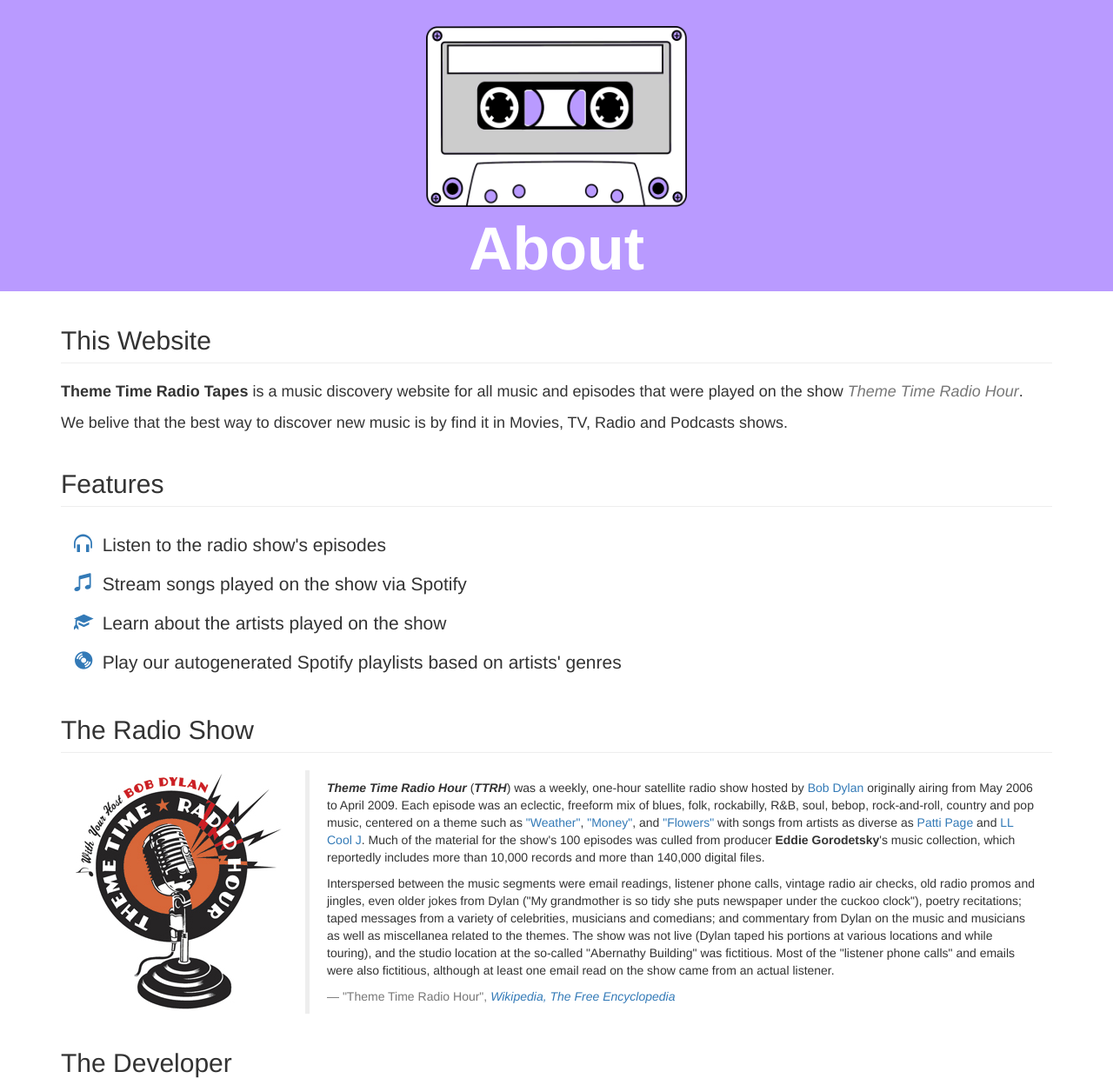
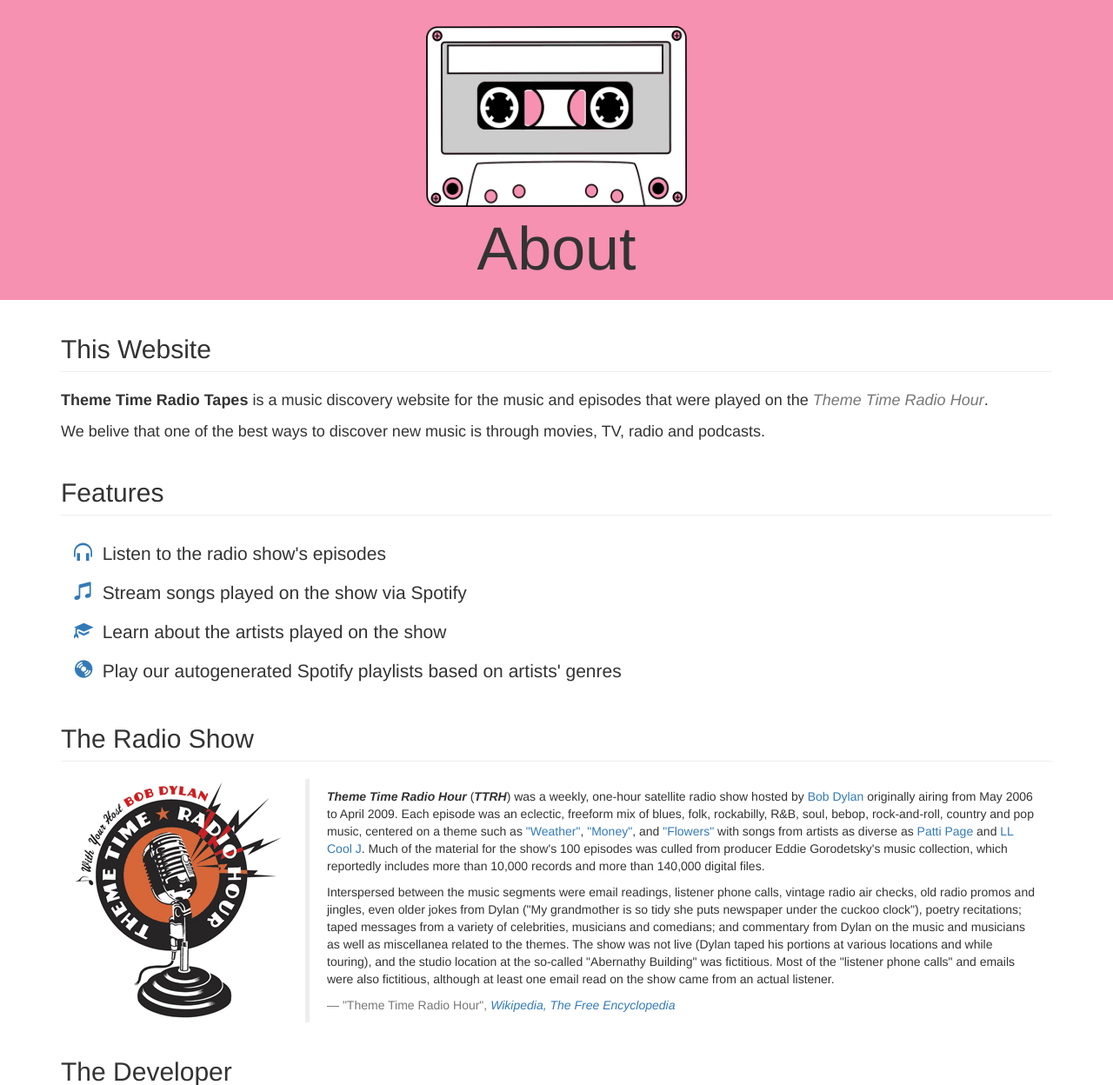
Before and after one commit to roeyherzel/theme-time-radio, a Flask app: page /about in a window 1280 px wide. Shown: the part 51-1299 px from the top of the page at 87% size. Run offline with Flask 2, Linux system fonts and the light colour scheme; some libraries are stand-ins or nearby versions.

Commit message:
fix Alizah's about review ; fix requirements file

```diff
--- a/archive/static/css/about.css
+++ b/archive/static/css/about.css
@@ -5,14 +5,14 @@
 }
 
 #heading.jumbotron {
-  background-color: #B99AFF;
+  background-color: #F691B2;
 }
 #heading img {
   width: 300px;
 }
 #heading h1 {
-  color: white;
-  font-weight: bold;
+  color: #333;
+  margin-bottom: 20px;
 }
 
 #content.container {
--- a/archive/templates/about.html.jinja
+++ b/archive/templates/about.html.jinja
@@ -12,8 +12,8 @@
   <div class="container" id="content">
     <h2 class="page-header">This Website</h2>
     <div class="this-website">
-      <p><b>Theme Time Radio Tapes</b> is a music discovery website for all music and episodes that were played on the show <i class="text-muted">Theme Time Radio Hour</i>.</p>
-      <p>We belive that the best way to discover new music is by find it in Movies, TV, Radio and Podcasts shows.</p>
+      <p><b>Theme Time Radio Tapes</b> is a music discovery website for the music and episodes that were played on the <i class="text-muted">Theme Time Radio Hour</i>.</p>
+      <p>We belive that one of the best ways to discover new music is through movies, TV, radio and podcasts.</p>
     </div>
 
 
@@ -42,10 +42,10 @@
       </div>
       <div class="media-body">
         <blockquote>
-          <p><i><b>Theme Time Radio Hour</b></i> (<i><b>TTRH</b></i>) was a weekly, one-hour satellite radio show hosted by <a href="/artists/Bob Dylan">Bob Dylan</a> originally airing from May 2006 to April 2009. Each episode was an eclectic, freeform mix of blues, folk, rockabilly, R&amp;B, soul, bebop, rock-and-roll, country and pop music, centered on a theme such as <a href="/episodes/1">"Weather"</a>, <a href="/episodes/76">"Money"</a>, and <a href="/episodes/11">"Flowers"</a> with songs from artists as diverse as <a href="/artists/Patti Page" title="Patti Page">Patti Page</a> and <a href="/artists/LL Cool J" title="LL Cool J">LL Cool J</a>. Much of the material for the show's 100 episodes was culled from producer <b>Eddie Gorodetsky</b>'s music collection, which reportedly includes more than 10,000 records and more than 140,000 digital files.</p>
+          <p><i><b>Theme Time Radio Hour</b></i> (<i><b>TTRH</b></i>) was a weekly, one-hour satellite radio show hosted by <a href="/artists/Bob Dylan">Bob Dylan</a> originally airing from May 2006 to April 2009. Each episode was an eclectic, freeform mix of blues, folk, rockabilly, R&amp;B, soul, bebop, rock-and-roll, country and pop music, centered on a theme such as <a href="/episodes/1">"Weather"</a>, <a href="/episodes/76">"Money"</a>, and <a href="/episodes/11">"Flowers"</a> with songs from artists as diverse as <a href="/artists/Patti Page" title="Patti Page">Patti Page</a> and <a href="/artists/LL Cool J" title="LL Cool J">LL Cool J</a>. Much of the material for the show's 100 episodes was culled from producer Eddie Gorodetsky's music collection, which reportedly includes more than 10,000 records and more than 140,000 digital files.</p>
           <p>Interspersed between the music segments were email readings, listener phone calls, vintage radio air checks, old radio promos and jingles, even older jokes from Dylan ("My grandmother is so tidy she puts newspaper under the cuckoo clock"), poetry recitations; taped messages from a variety of celebrities, musicians and comedians; and commentary from Dylan on the music and musicians as well as miscellanea related to the themes. The show was not live (Dylan taped his portions at various locations and while touring), and the studio location at the so-called "Abernathy Building" was fictitious. Most of the "listener phone calls" and emails were also fictitious, although at least one email read on the show came from an actual listener.</p>
 
-          <footer>"Theme Time Radio Hour", <cite><a href="https://en.wikipedia.org/w/index.php?title=Theme_Time_Radio_Hour">Wikipedia, The Free Encyclopedia</a></cite></footer>
+          <footer>"Theme Time Radio Hour", <cite><a target="_blank" href="https://en.wikipedia.org/w/index.php?title=Theme_Time_Radio_Hour">Wikipedia, The Free Encyclopedia</a></cite></footer>
         </blockquote>
       </div>
 
--- a/archive/views.py
+++ b/archive/views.py
@@ -1,4 +1,4 @@
-from flask import jsonify, render_template, request, send_file
+from flask import render_template
 
 from archive import app
 from archive.models import db
```
Also changed, not shown: requirements.txt (+5 -7 lines), 1 other file.
